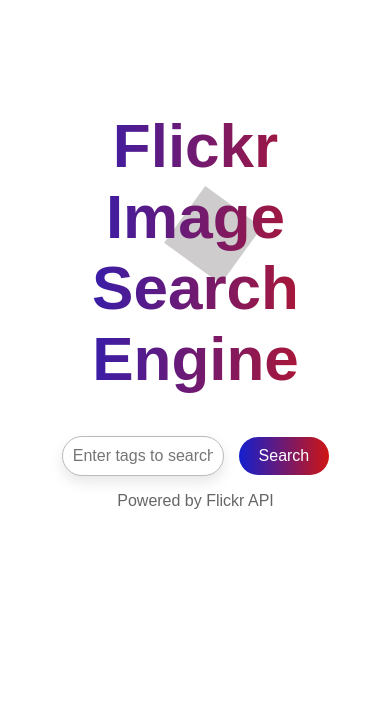
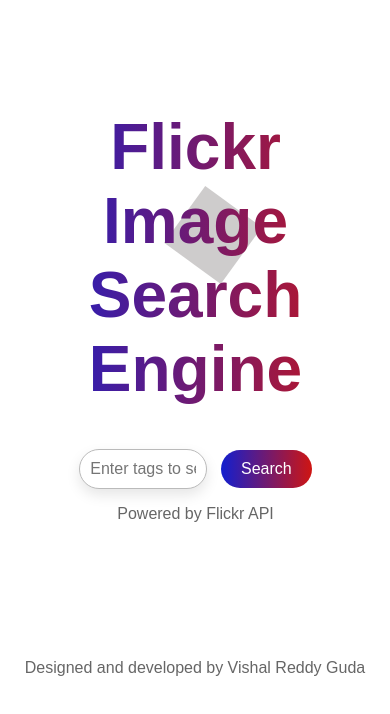
Before and after one commit to forstuffapps/Flickr-Search-Engine, a plain HTML site: page index.html in a window 390 px wide. Drawn offline with nearby package versions, Linux system fonts and the light colour scheme.

Commit message:
made it compatible for phones

```diff
--- a/index.html
+++ b/index.html
@@ -58,5 +58,9 @@
             });
         });
     </script>
+
+    <footer>
+        <p>Designed and developed by Vishal Reddy Guda</p>
+    </footer>
 </body>
 </html>
--- a/style.css
+++ b/style.css
@@ -14,7 +14,7 @@ body {
 
 h1 {
     margin-top: 20px;
-    font-size: 62px;
+    font-size: 4rem;
     background: #121FCF;
     background: linear-gradient(to right, #121FCF 0%, #CF1512 100%);
     -webkit-background-clip: text;
@@ -22,7 +22,7 @@ h1 {
 
 }
 
-p {
+p, footer {
     color: #666;
 }
 
@@ -63,7 +63,7 @@ p {
 }
 
 #search {
-    width: 40%;
+    width: 30%;
     padding: 10px;
     font-size: 16px;
     border: 1px solid #bababa;
@@ -90,6 +90,8 @@ p {
 
 #photos {
     display: grid;
+    /* flex-wrap: wrap; */
+    /* justify-content: center; */
     grid-template-columns: repeat(3, 1fr);
     gap: 20px;
     padding: 20px;
@@ -211,3 +213,27 @@ p {
     left: 578px;
     transform: rotate(156deg);
 }
+
+
+
+
+
+
+
+@media (max-width: 400px) {
+
+    #photos {
+        display: grid;
+        /* flex-wrap: wrap; */
+        /* justify-content: center; */
+        grid-template-columns: repeat(1, 1fr);
+        gap: 20px;
+        padding: 20px;
+        margin: 20px;
+    }
+
+
+
+
+
+}
```
